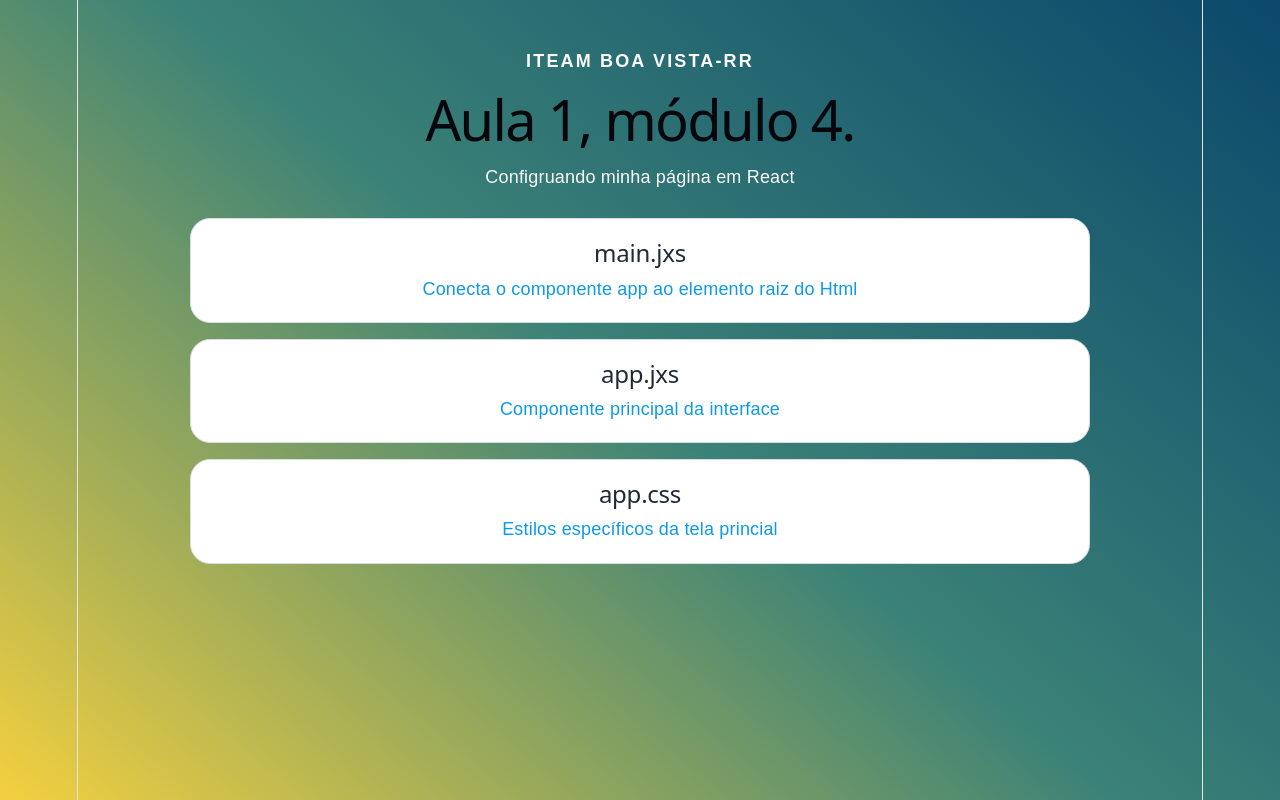
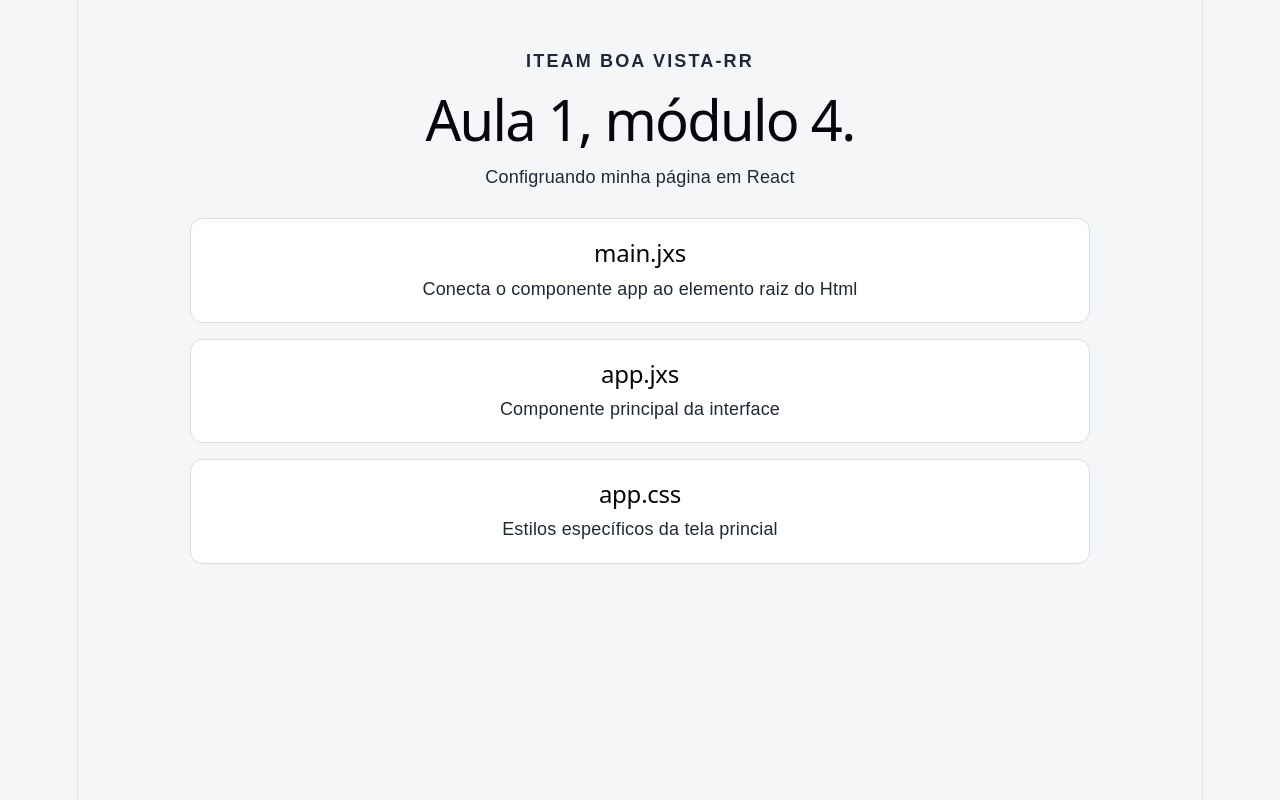
Before and after one commit to lucassilvafaceboook-sudo/my-daily-habits, a React (Vite) app: page / in a window 1280 px wide. Built offline with nearby package versions, Linux system fonts and the light colour scheme.

Commit message:
remoção da estilização do material da aula 1

```diff
--- a/src/App.css
+++ b/src/App.css
@@ -7,14 +7,8 @@ body {
   min-width: 320px;
   min-height: 100vh;
   font-family: Arial, sans-serif;
-  /*background: #f4f6f8; */
-  background: #0b486b;
-  background: linear-gradient(220deg, #0b486b 0%, #3b8277 50%, #f4d03f 100%);
+  background: #f4f6f8;
   color: #1f2937;
-
-}
-header p {
-  color: #fbfbfb;
 }
 
 .app {
@@ -28,7 +22,6 @@ header p {
 }
 
 .eyebrow {
-  color: #fbfbfb;
   font-weight: 700;
   letter-spacing: 0.12em;
 }
@@ -39,12 +32,8 @@ header p {
 }
 
 .habit-card {
-  color: #0e99e9;
   padding: 20px;
   border: 1px solid #d7dde5;
-  border-radius: 20px;
+  border-radius: 12px;
   background: #ffffff;
 }
-.habit-card h2 {
-  color: #1f2937;
-}
```
